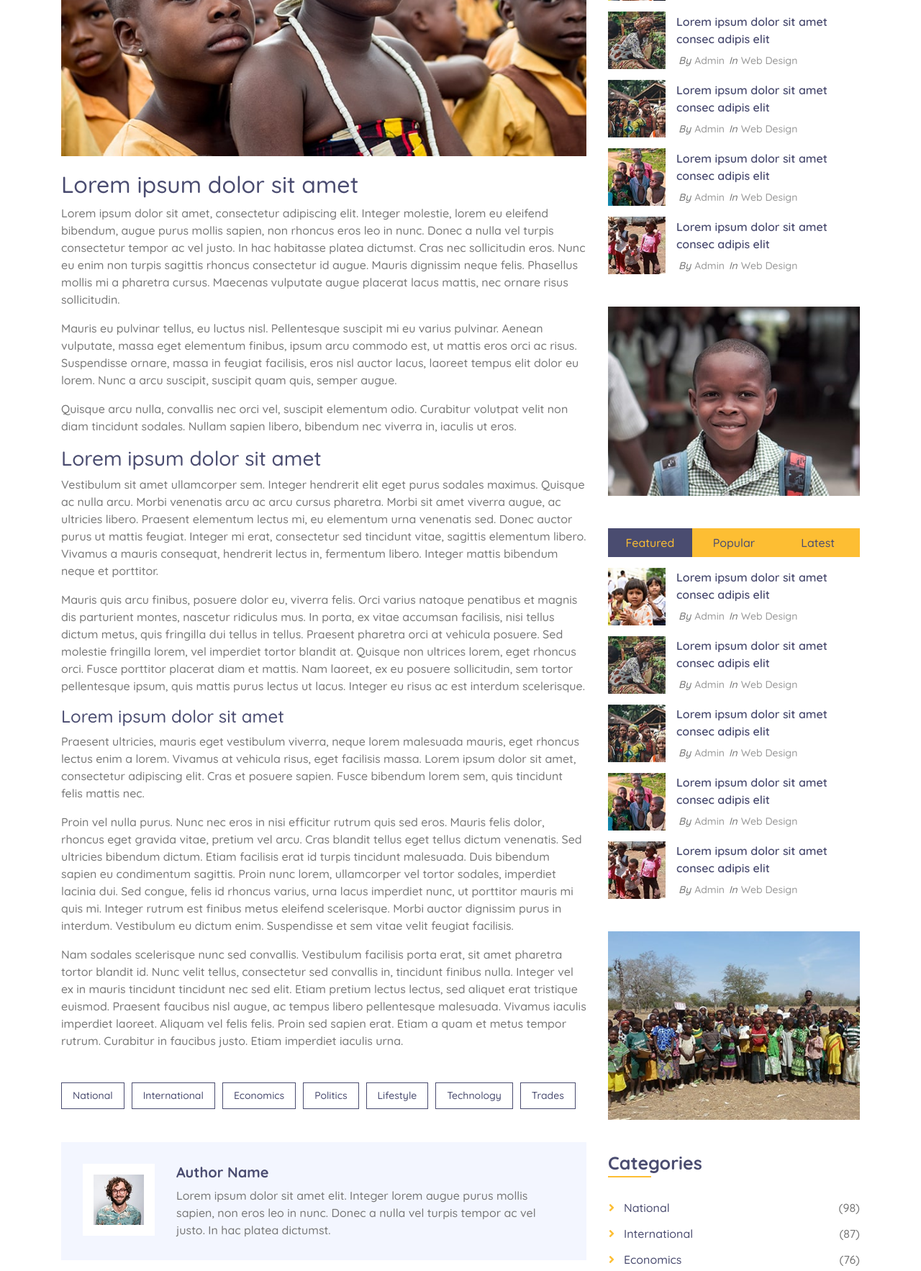
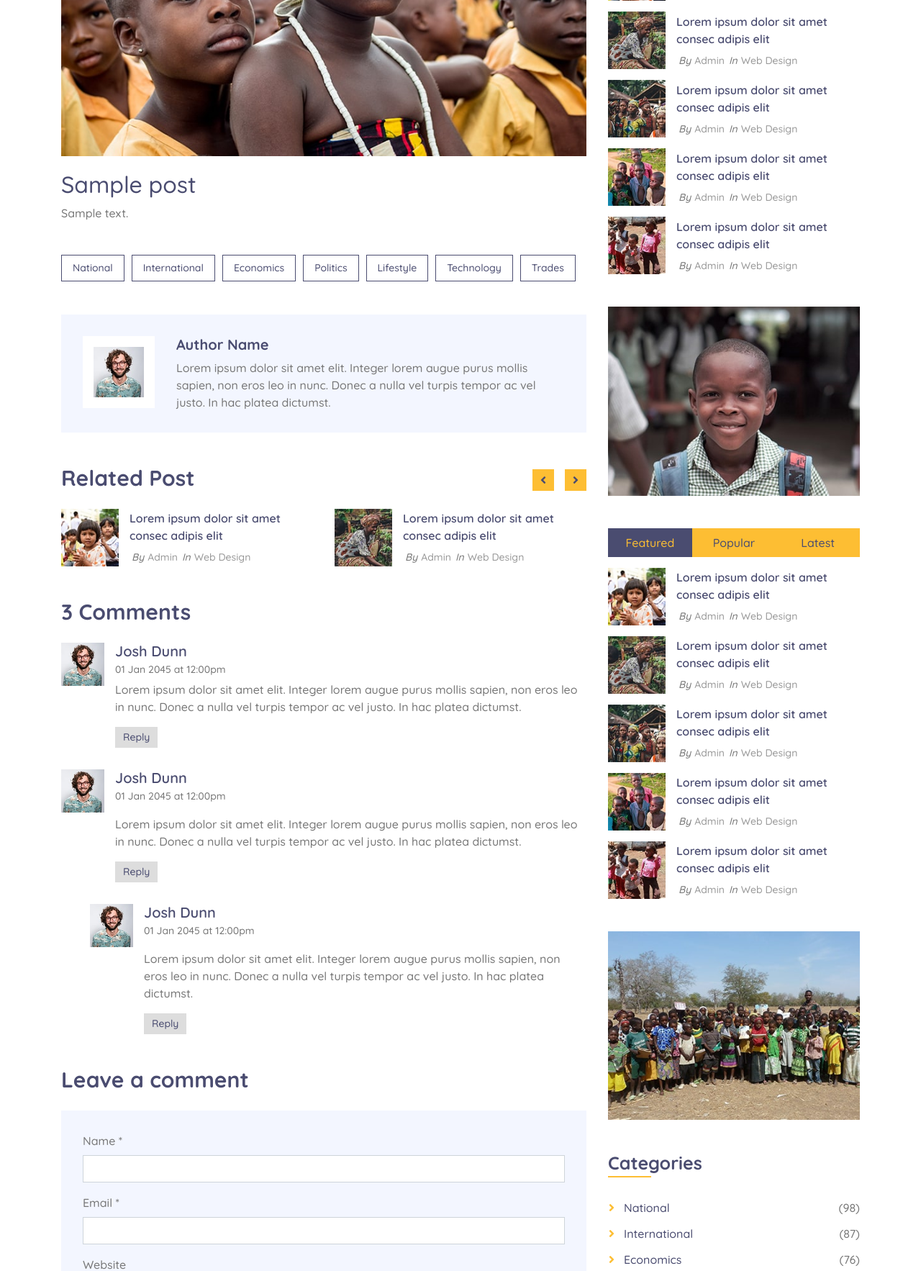
Before and after one commit to mamad-azimi-jozani/charity_django_blog, a Django app: template templates/blog/detail.html in a window 1280 px wide. Shown: the part 629-2395 px from the top of the page at 72% size. Run offline with Django 3.2, Linux system fonts and the light colour scheme; the template is opened without the code that fills it: values that come from a table or form of the project are taken from there, others are empty; tables that the repository leaves empty hold one stand-in row (values such as "Sample post"); some libraries are stand-ins or nearby versions.

Commit message:
got Post model from db and show it in detail.html

```diff
--- a/templates/blog/detail.html
+++ b/templates/blog/detail.html
@@ -22,32 +22,9 @@
                     <div class="col-lg-8">
                         <div class="single-content">
                             <img src='{% static "img/single.jpg" %}' />
-                            <h2>Lorem ipsum dolor sit amet</h2>
+                            <h2>{{ post.title }}</h2>
                             <p>
-                                Lorem ipsum dolor sit amet, consectetur adipiscing elit. Integer molestie, lorem eu eleifend bibendum, augue purus mollis sapien, non rhoncus eros leo in nunc. Donec a nulla vel turpis consectetur tempor ac vel justo. In hac habitasse platea dictumst. Cras nec sollicitudin eros. Nunc eu enim non turpis sagittis rhoncus consectetur id augue. Mauris dignissim neque felis. Phasellus mollis mi a pharetra cursus. Maecenas vulputate augue placerat lacus mattis, nec ornare risus sollicitudin.
-                            </p>
-                            <p>
-                                Mauris eu pulvinar tellus, eu luctus nisl. Pellentesque suscipit mi eu varius pulvinar. Aenean vulputate, massa eget elementum finibus, ipsum arcu commodo est, ut mattis eros orci ac risus. Suspendisse ornare, massa in feugiat facilisis, eros nisl auctor lacus, laoreet tempus elit dolor eu lorem. Nunc a arcu suscipit, suscipit quam quis, semper augue.
-                            </p>
-                            <p>
-                                Quisque arcu nulla, convallis nec orci vel, suscipit elementum odio. Curabitur volutpat velit non diam tincidunt sodales. Nullam sapien libero, bibendum nec viverra in, iaculis ut eros.
-                            </p>
-                            <h3>Lorem ipsum dolor sit amet</h3>
-                            <p>
-                                Vestibulum sit amet ullamcorper sem. Integer hendrerit elit eget purus sodales maximus. Quisque ac nulla arcu. Morbi venenatis arcu ac arcu cursus pharetra. Morbi sit amet viverra augue, ac ultricies libero. Praesent elementum lectus mi, eu elementum urna venenatis sed. Donec auctor purus ut mattis feugiat. Integer mi erat, consectetur sed tincidunt vitae, sagittis elementum libero. Vivamus a mauris consequat, hendrerit lectus in, fermentum libero. Integer mattis bibendum neque et porttitor.
-                            </p>
-                            <p>
-                                Mauris quis arcu finibus, posuere dolor eu, viverra felis. Orci varius natoque penatibus et magnis dis parturient montes, nascetur ridiculus mus. In porta, ex vitae accumsan facilisis, nisi tellus dictum metus, quis fringilla dui tellus in tellus. Praesent pharetra orci at vehicula posuere. Sed molestie fringilla lorem, vel imperdiet tortor blandit at. Quisque non ultrices lorem, eget rhoncus orci. Fusce porttitor placerat diam et mattis. Nam laoreet, ex eu posuere sollicitudin, sem tortor pellentesque ipsum, quis mattis purus lectus ut lacus. Integer eu risus ac est interdum scelerisque.
-                            </p>
-                            <h4>Lorem ipsum dolor sit amet</h4>
-                            <p>
-                                Praesent ultricies, mauris eget vestibulum viverra, neque lorem malesuada mauris, eget rhoncus lectus enim a lorem. Vivamus at vehicula risus, eget facilisis massa. Lorem ipsum dolor sit amet, consectetur adipiscing elit. Cras et posuere sapien. Fusce bibendum lorem sem, quis tincidunt felis mattis nec.
-                            </p>
-                            <p>
-                                Proin vel nulla purus. Nunc nec eros in nisi efficitur rutrum quis sed eros. Mauris felis dolor, rhoncus eget gravida vitae, pretium vel arcu. Cras blandit tellus eget tellus dictum venenatis. Sed ultricies bibendum dictum. Etiam facilisis erat id turpis tincidunt malesuada. Duis bibendum sapien eu condimentum sagittis. Proin nunc lorem, ullamcorper vel tortor sodales, imperdiet lacinia dui. Sed congue, felis id rhoncus varius, urna lacus imperdiet nunc, ut porttitor mauris mi quis mi. Integer rutrum est finibus metus eleifend scelerisque. Morbi auctor dignissim purus in interdum. Vestibulum eu dictum enim. Suspendisse et sem vitae velit feugiat facilisis.
-                            </p>
-                            <p>
-                                Nam sodales scelerisque nunc sed convallis. Vestibulum facilisis porta erat, sit amet pharetra tortor blandit id. Nunc velit tellus, consectetur sed convallis in, tincidunt finibus nulla. Integer vel ex in mauris tincidunt tincidunt nec sed elit. Etiam pretium lectus lectus, sed aliquet erat tristique euismod. Praesent faucibus nisl augue, ac tempus libero pellentesque malesuada. Vivamus iaculis imperdiet laoreet. Aliquam vel felis felis. Proin sed sapien erat. Etiam a quam et metus tempor rutrum. Curabitur in faucibus justo. Etiam imperdiet iaculis urna.
+                                {{ post.content }}
                             </p>
                         </div>
                         <div class="single-tags">
```
